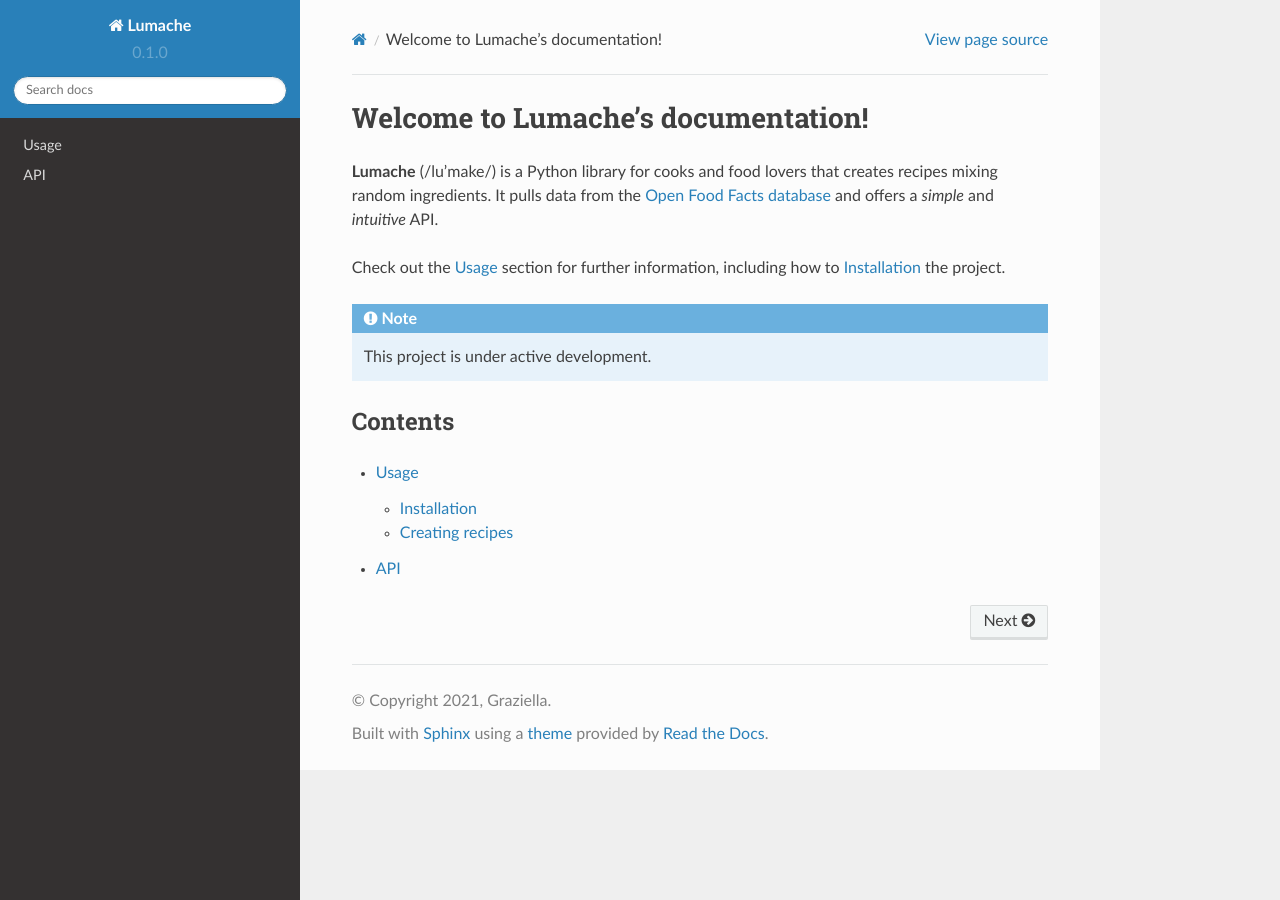
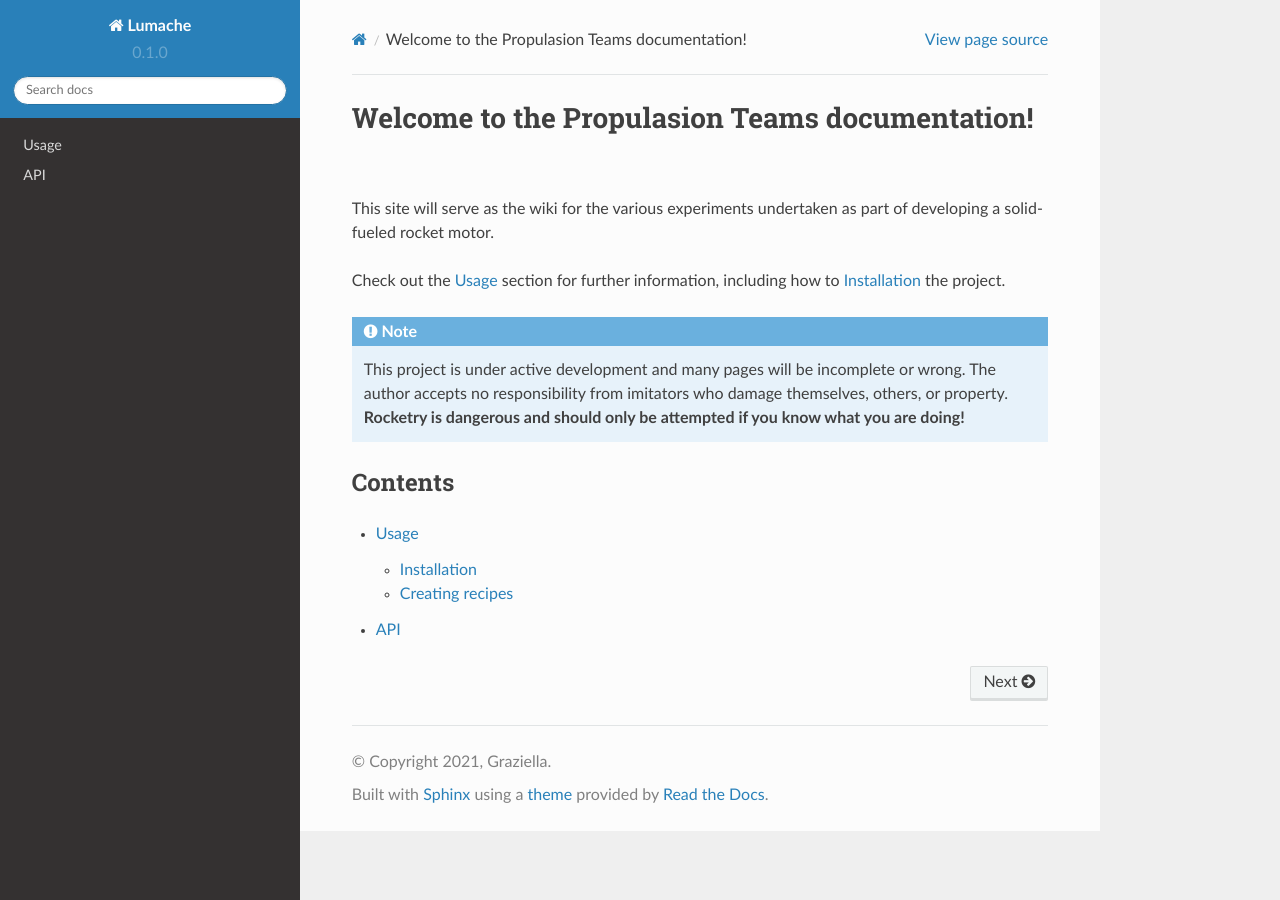
Before and after one commit to JWyattCross/swamp-launch-propulsion-wiki, a Sphinx documentation site: the page built from docs/source/index.rst, in a window 1280 px wide. Built offline with Sphinx 7.4.7 and the Read the Docs theme 2.0.0, drawn with Linux system fonts in a browser that asks for light colours.

Commit message:
Update index.rst

```diff
--- a/docs/source/index.rst
+++ b/docs/source/index.rst
@@ -1,17 +1,16 @@
-Welcome to Lumache's documentation!
+Welcome to the Propulasion Teams documentation!
 ===================================
 
-**Lumache** (/lu'make/) is a Python library for cooks and food lovers
-that creates recipes mixing random ingredients.
-It pulls data from the `Open Food Facts database <https://world.openfoodfacts.org/>`_
-and offers a *simple* and *intuitive* API.
+This site will serve as the wiki for the various experiments undertaken as part of developing a solid-fueled rocket motor.
 
 Check out the :doc:`usage` section for further information, including
 how to :ref:`installation` the project.
 
 .. note::
 
-   This project is under active development.
+   This project is under active development and many pages will be incomplete or wrong.
+   The author accepts no responsibility from imitators who damage themselves, others, or property.
+   **Rocketry is dangerous and should only be attempted if you know what you are doing!**
 
 Contents
 --------
```
